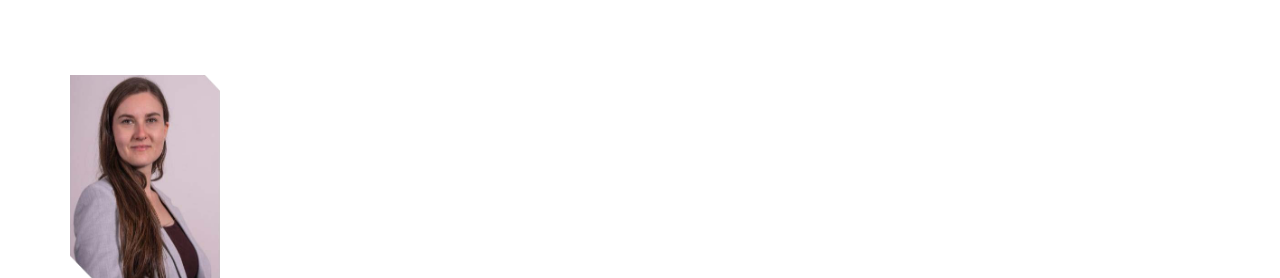
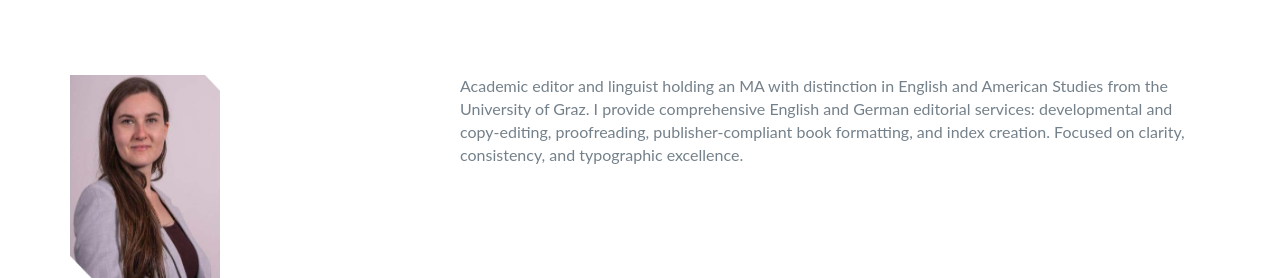
Before and after one commit to jhNsXO/hoeb, a website: page about.html in a window 1280 px wide. Shown: the part 338-616 px from the top of the page. Drawn offline with nearby package versions, Linux system fonts and the light colour scheme.

Commit message:
feat: add professional biography and editorial services description to about page

```diff
--- a/about.html
+++ b/about.html
@@ -79,7 +79,7 @@
                 </div>
                 <div class="col-md-8">
                     <p>
-
+                        Academic editor and linguist holding an MA with distinction in English and American Studies from the University of Graz. I provide comprehensive English and German editorial services: developmental and copy-editing, proofreading, publisher-compliant book formatting, and index creation. Focused on clarity, consistency, and typographic excellence.
                     </p>
                 </div>
             </div>
```
